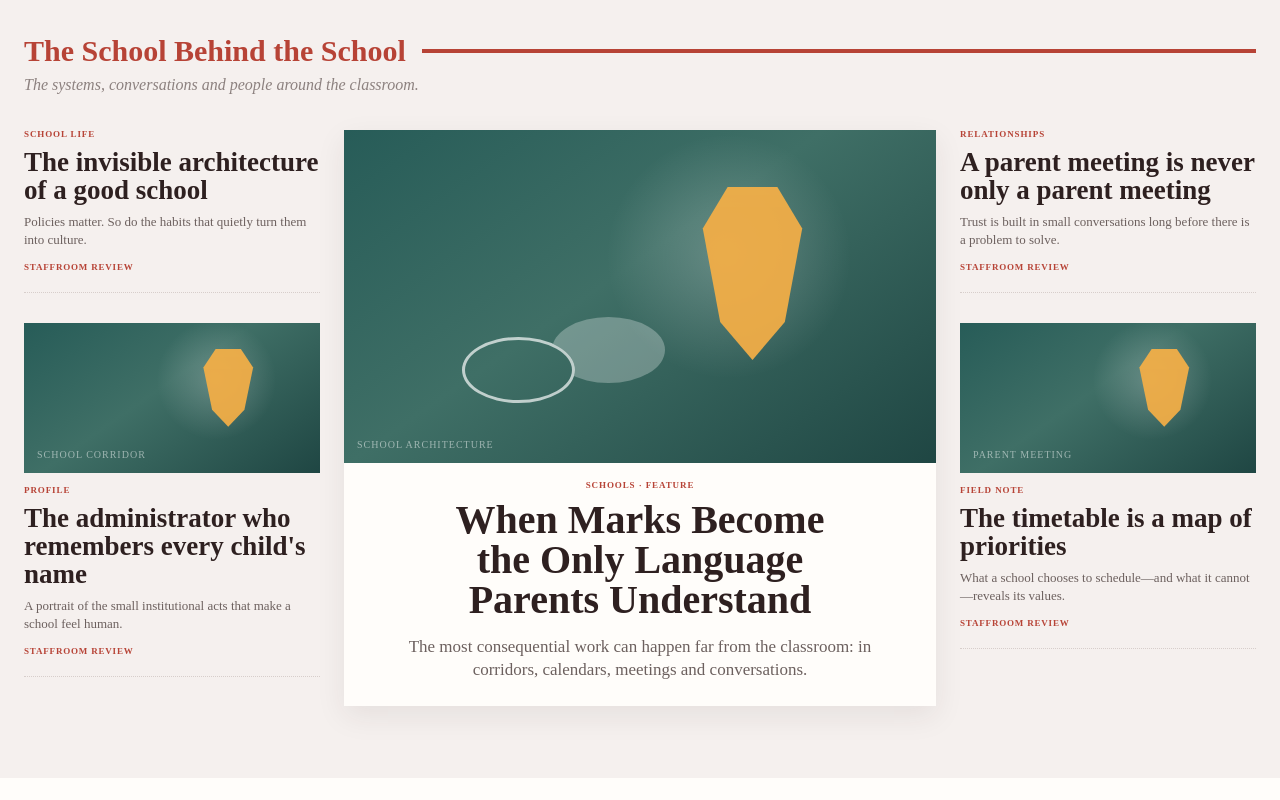
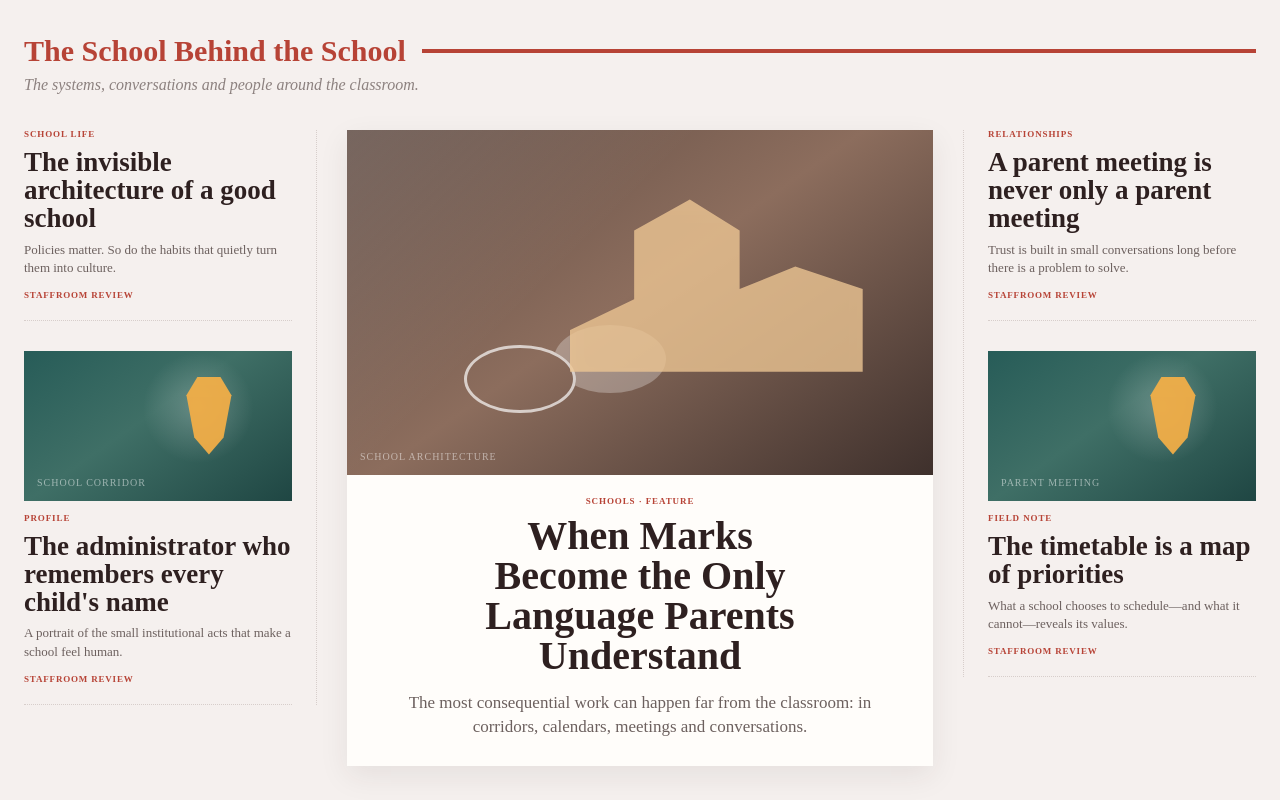
Before and after one commit to staffroom-review/staffroom-website, a Next.js app: page / in a window 1280 px wide. Shown: the part 2760-3560 px from the top of the page. Built offline with nearby package versions, Linux system fonts and the light colour scheme.

Commit message:
homepage: refine Section 4 central feature architecture

```diff
--- a/app/globals.css
+++ b/app/globals.css
@@ -490,19 +490,49 @@ img, svg { display: block; max-width: 100%; }
 .central-layout {
   display: grid;
   grid-template-columns: minmax(0, 3fr) minmax(0, 6fr) minmax(0, 3fr);
-  gap: var(--gutter);
+  gap: 30px;
   align-items: start;
 }
 .central-side {
   display: grid;
   gap: 30px;
 }
+.central-layout > .central-side:first-child {
+  padding-right: 24px;
+  border-right: 1px dotted var(--rule);
+}
+.central-layout > .central-side:last-child {
+  padding-left: 24px;
+  border-left: 1px dotted var(--rule);
+}
 .central-side .story {
   padding-bottom: 20px;
   border-bottom: 1px dotted var(--rule);
 }
+.central-layout .feature {
+  background: var(--paper-light);
+}
+.central-layout .feature__body {
+  padding: 22px 30px 28px;
+}
 .central-layout .feature__body h1 {
-  max-width: 20ch;
+  max-width: 18ch;
+}
+.reference-section--central .art-frame--feature {
+  aspect-ratio: 1.7;
+}
+.art-frame[data-art="school-architecture"] {
+  background:
+    linear-gradient(135deg, rgba(255,255,255,.15), transparent 38%),
+    linear-gradient(145deg, #5f4b43 0%, #8c6d5d 48%, #3e302c 100%);
+}
+.art-frame[data-art="school-architecture"]::after {
+  width: 50%;
+  height: 50%;
+  right: 12%;
+  top: 20%;
+  background: rgba(241, 202, 151, .78);
+  clip-path: polygon(0 76%, 22% 58%, 22% 18%, 41% 0, 58% 18%, 58% 52%, 77% 39%, 100% 52%, 100% 100%, 0 100%);
 }
 
 .reference-section--collection {
@@ -658,6 +688,11 @@ img, svg { display: block; max-width: 100%; }
   .central-side {
     grid-column: auto;
     grid-row: auto;
+  }
+  .central-layout > .central-side:first-child,
+  .central-layout > .central-side:last-child {
+    padding-inline: 0;
+    border-inline: 0;
   }
   .opening-feature { order: 1; }
   .opening-side { order: 2; }
```
